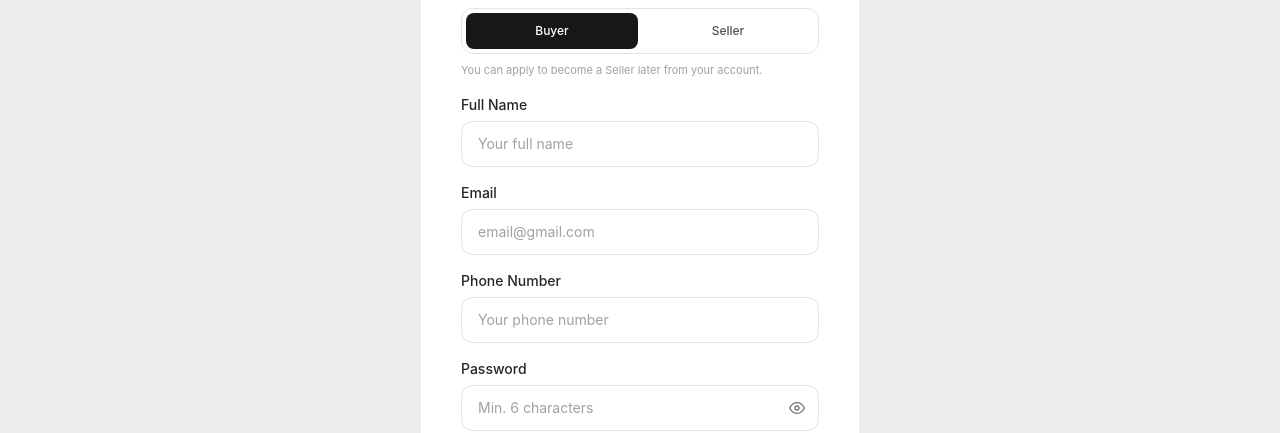
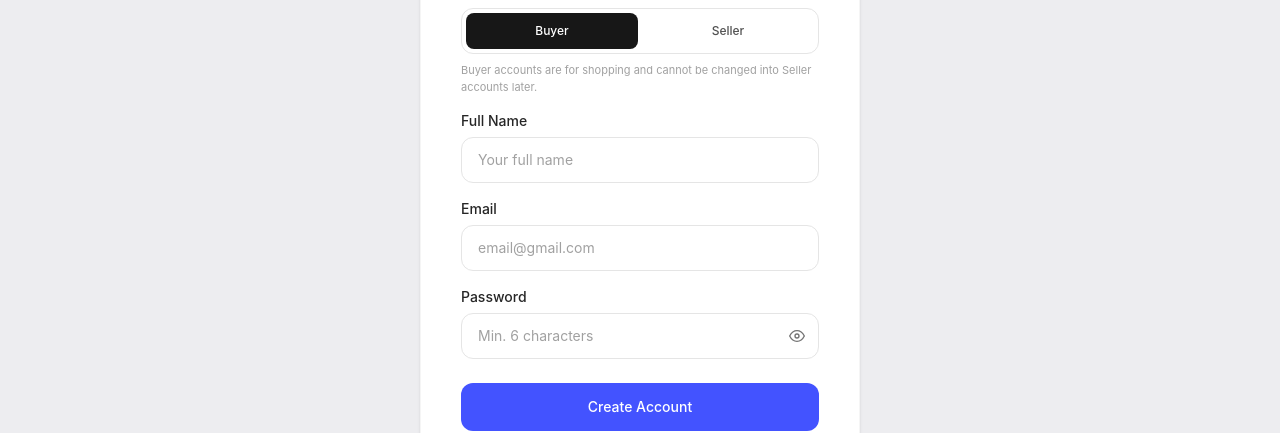
Before and after one commit to mawaddah13/FITFOUND-E-commerce, a Next.js app: page /register in a window 1280 px wide. Shown: the part 367-800 px from the top of the page. Built offline with nearby package versions, Linux system fonts and the light colour scheme; no server answers; the database is empty.

Commit message:
feat: register with name, email, and password

```diff
--- a/src/app/action/auth.js
+++ b/src/app/action/auth.js
@@ -4,7 +4,7 @@ import pool, { withTransaction } from '@/lib/db';
 import { createSession, deleteSession, getSession } from '@/lib/session';
 import { hashPassword, verifyPassword } from '@/lib/password';
 import { liftExpiredSuspensions } from '@/lib/auth';
-import { getString, isValidEmail, isValidPhone } from '@/lib/validation';
+import { getString, isValidEmail } from '@/lib/validation';
 import { redirect } from 'next/navigation';
 
 function formatAuthError(error) {
@@ -144,13 +144,13 @@ export async function registerAction(prevState, formData) {
   const nama = getString(formData, 'nama');
   const namaToko = getString(formData, 'nama_toko');
   const email = getString(formData, 'email').toLowerCase();
-  const noHp = getString(formData, 'no_hp');
   const password = formData.get('password')?.toString() || '';
 
-  const values = { role, nama, nama_toko: namaToko, email, no_hp: noHp };
+  // no hp n alamat tidak diminta saat daftar, diisi nanti di profil (buyer saat order, seller sebelum jualan)
+  const values = { role, nama, nama_toko: namaToko, email };
 
-  if (nama === '' || email === '' || noHp === '' || password === '') {
-    return { error: 'Full name, email, phone number, and password are required.', values };
+  if (nama === '' || email === '' || password === '') {
+    return { error: 'Full name, email, and password are required.', values };
   }
 
   if (role !== 'buyer' && role !== 'seller') {
@@ -163,10 +163,6 @@ export async function registerAction(prevState, formData) {
 
   if (!isValidEmail(email)) {
     return { error: 'Please enter a valid email address.', values };
-  }
-
-  if (!isValidPhone(noHp)) {
-    return { error: 'Phone number must be 8–20 digits.', values };
   }
 
   if (password.length < 6) {
@@ -196,10 +192,10 @@ export async function registerAction(prevState, formData) {
 
     const newUser = await withTransaction(async (client) => {
       const insertUser = await client.query(
-        `INSERT INTO users (nama, email, password_hash, no_hp, role, status)
-         VALUES ($1, $2, $3, $4, $5, $6)
+        `INSERT INTO users (nama, email, password_hash, role, status)
+         VALUES ($1, $2, $3, $4, $5)
          RETURNING id_user, role, status`,
-        [nama, email, passwordHash, noHp, role, initialStatus]
+        [nama, email, passwordHash, role, initialStatus]
       );
       const created = insertUser.rows[0];
 
--- a/src/components/RegisterForm.jsx
+++ b/src/components/RegisterForm.jsx
@@ -54,9 +54,10 @@ export default function RegisterForm({ onSwitch }) {
       'relative z-10 py-2.5 text-xs font-medium rounded-lg transition-colors duration-300 cursor-pointer text-white';
   }
 
-  let roleHint = 'You can apply to become a Seller later from your account.';
+  let roleHint = 'Buyer accounts are for shopping and cannot be changed into Seller accounts later.';
   if (isSeller) {
-    roleHint = 'Seller accounts need Admin approval. You can still shop while waiting.';
+    roleHint =
+      'Seller accounts need Admin approval. Before selling, add your phone number and address in Store Profile.';
   }
 
   let storeFieldWrapperClass =
@@ -71,7 +72,6 @@ export default function RegisterForm({ onSwitch }) {
   let defaultNama = '';
   let defaultToko = '';
   let defaultEmail = '';
-  let defaultHp = '';
   if (state && state.values) {
     if (state.values.nama) {
       defaultNama = state.values.nama;
@@ -81,9 +81,6 @@ export default function RegisterForm({ onSwitch }) {
     }
     if (state.values.email) {
       defaultEmail = state.values.email;
-    }
-    if (state.values.no_hp) {
-      defaultHp = state.values.no_hp;
     }
   }
 
@@ -176,21 +173,6 @@ export default function RegisterForm({ onSwitch }) {
         </div>
 
         <div>
-          <label htmlFor="reg-hp" className="block text-sm font-medium text-neutral-800 mb-1.5">
-            Phone Number
-          </label>
-          <input
-            id="reg-hp"
-            type="tel"
-            name="no_hp"
-            required
-            defaultValue={defaultHp}
-            placeholder="Your phone number"
-            className={inputClass}
-          />
-        </div>
-
-        <div>
           <label htmlFor="reg-password" className="block text-sm font-medium text-neutral-800 mb-1.5">
             Password
           </label>
```
